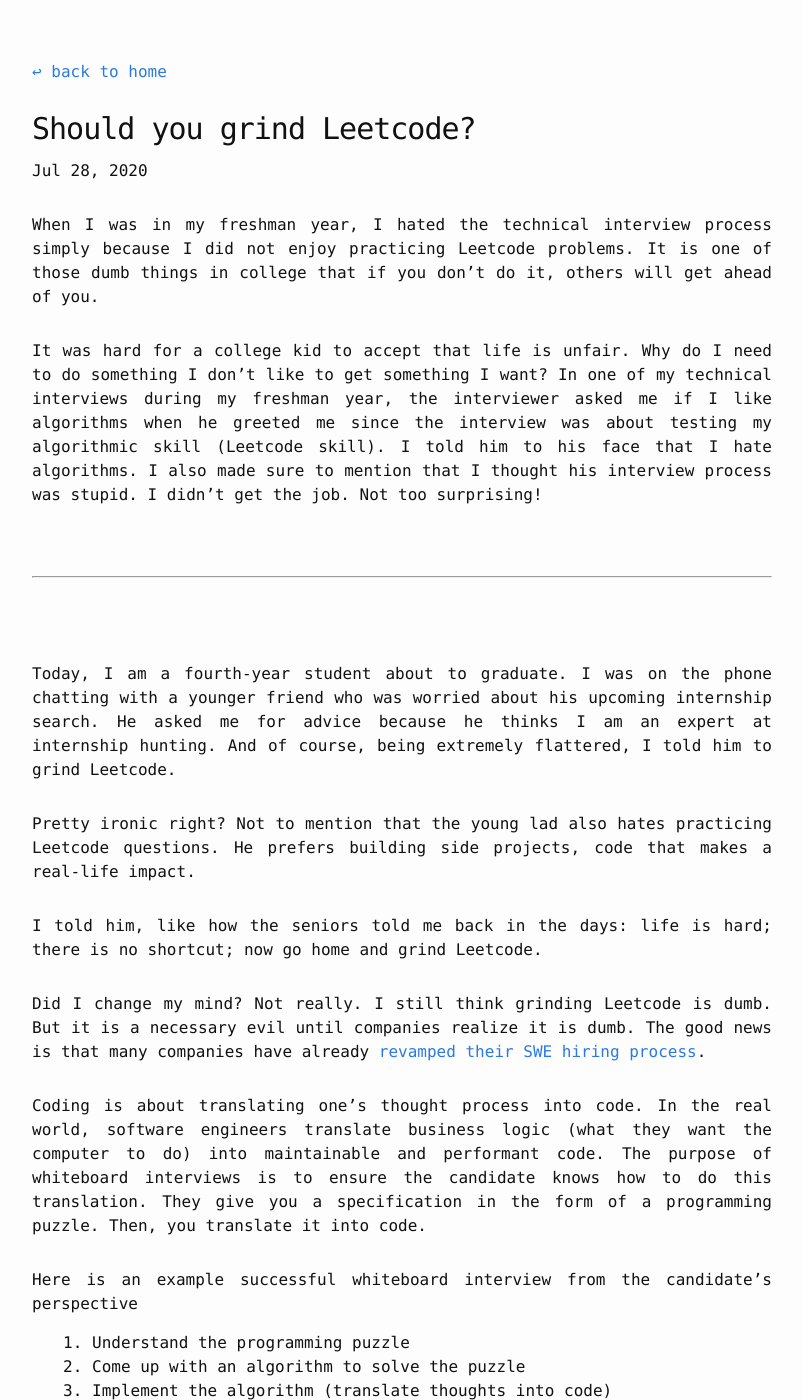
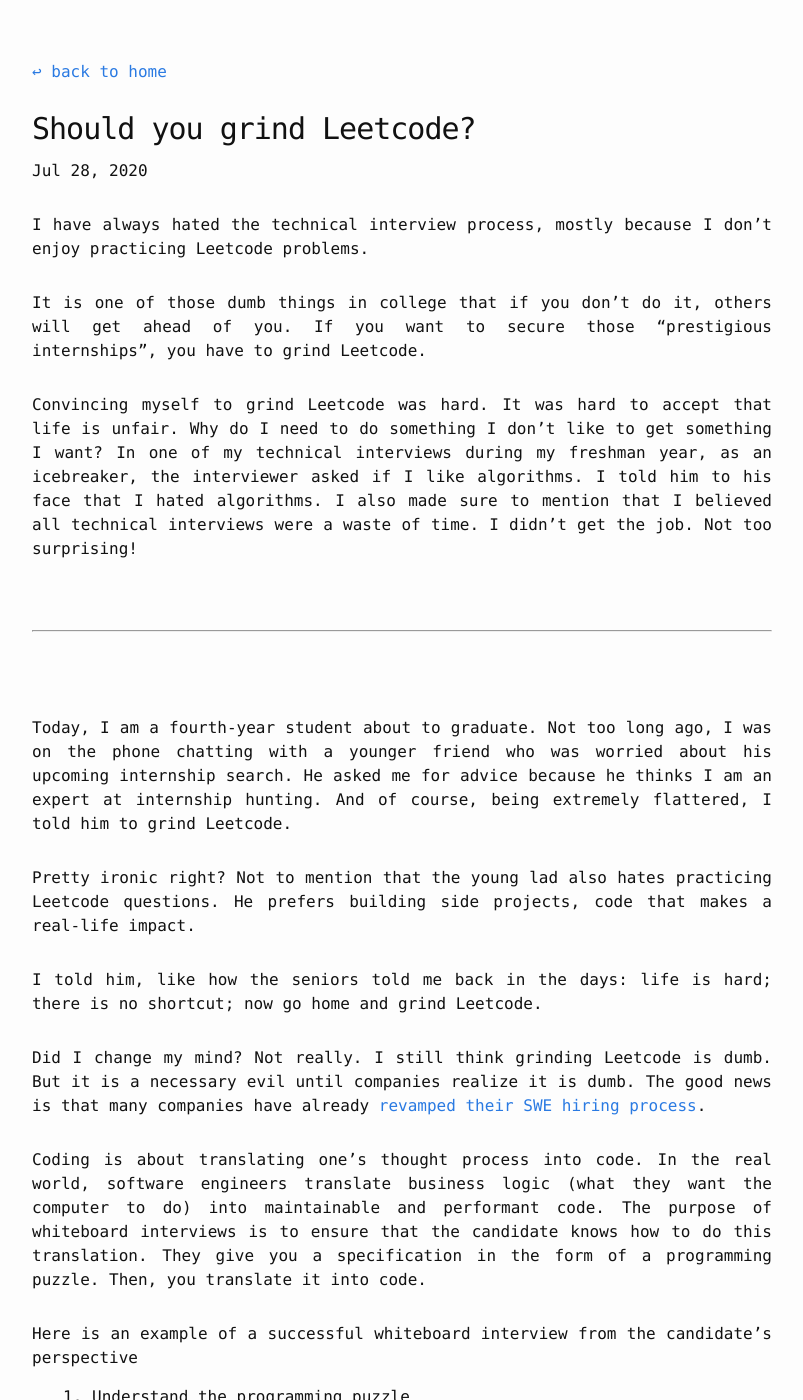
Before and after one commit to lpan/lpan.github.io, a Jekyll site: the page built from _posts/2020-07-28-grinding-leetcode.md, in a window 1280 px wide and 1400 px high. Shown: the whole window, without its empty margins (238-1041 px from the left). Built offline with Jekyll 4.4.1, drawn with Linux system fonts in a browser that asks for light colours; some of the changed text lies outside the part shown.

Commit message:
rewriting the Leetcode post again

```diff
--- a/_posts/2020-07-28-grinding-leetcode.md
+++ b/_posts/2020-07-28-grinding-leetcode.md
@@ -7,17 +7,19 @@ comments: false
 categories: career
 ---
 
-When I was in my freshman year, I hated the technical interview process simply
-because I did not enjoy practicing Leetcode problems. It is one of those dumb
-things in college that if you don’t do it, others will get ahead of you.
+I have always hated the technical interview process, mostly because I don't
+enjoy practicing Leetcode problems.
 
-It was hard for a college kid to accept that life is unfair. Why do I need to do
-something I don’t like to get something I want? In one of my technical
-interviews during my freshman year, the interviewer asked me if I like
-algorithms when he greeted me since the interview was about testing my
-algorithmic skill (Leetcode skill). I told him to his face that I hate
-algorithms. I also made sure to mention that I thought his interview process was
-stupid. I didn’t get the job. Not too surprising!
+It is one of those dumb things in college that if you don’t do it, others will
+get ahead of you. If you want to secure those "prestigious internships", you
+have to grind Leetcode.
+
+Convincing myself to grind Leetcode was hard. It was hard to accept that life is
+unfair. Why do I need to do something I don’t like to get something I want? In
+one of my technical interviews during my freshman year, as an icebreaker, the
+interviewer asked if I like algorithms. I told him to his face that I hated
+algorithms.  I also made sure to mention that I believed all technical
+interviews were a waste of time. I didn’t get the job. Not too surprising!
 
 <br/>
 
@@ -25,10 +27,11 @@ stupid. I didn’t get the job. Not too surprising!
 
 <br/>
 
-Today, I am a fourth-year student about to graduate. I was on the phone chatting
-with a younger friend who was worried about his upcoming internship search. He
-asked me for advice because he thinks I am an expert at internship hunting. And
-of course, being extremely flattered, I told him to grind Leetcode.
+Today, I am a fourth-year student about to graduate. Not too long ago, I was on
+the phone chatting with a younger friend who was worried about his upcoming
+internship search. He asked me for advice because he thinks I am an expert at
+internship hunting. And of course, being extremely flattered, I told him to
+grind Leetcode.
 
 Pretty ironic right? Not to mention that the young lad also hates practicing
 Leetcode questions. He prefers building side projects, code that makes a
@@ -45,11 +48,11 @@ process](https://github.com/poteto/hiring-without-whiteboards).
 Coding is about translating one’s thought process into code. In the real world,
 software engineers translate business logic (what they want the computer to do)
 into maintainable and performant code. The purpose of whiteboard interviews is
-to ensure the candidate knows how to do this translation. They give you a
+to ensure that the candidate knows how to do this translation. They give you a
 specification in the form of a programming puzzle. Then, you translate it into
 code.
 
-Here is an example successful whiteboard interview from the candidate’s
+Here is an example of a successful whiteboard interview from the candidate’s
 perspective
 1. Understand the programming puzzle
 2. Come up with an algorithm to solve the puzzle
```
Also changed, not shown: other parts of _posts/2020-07-28-grinding-leetcode.md (+6 -6 lines).
